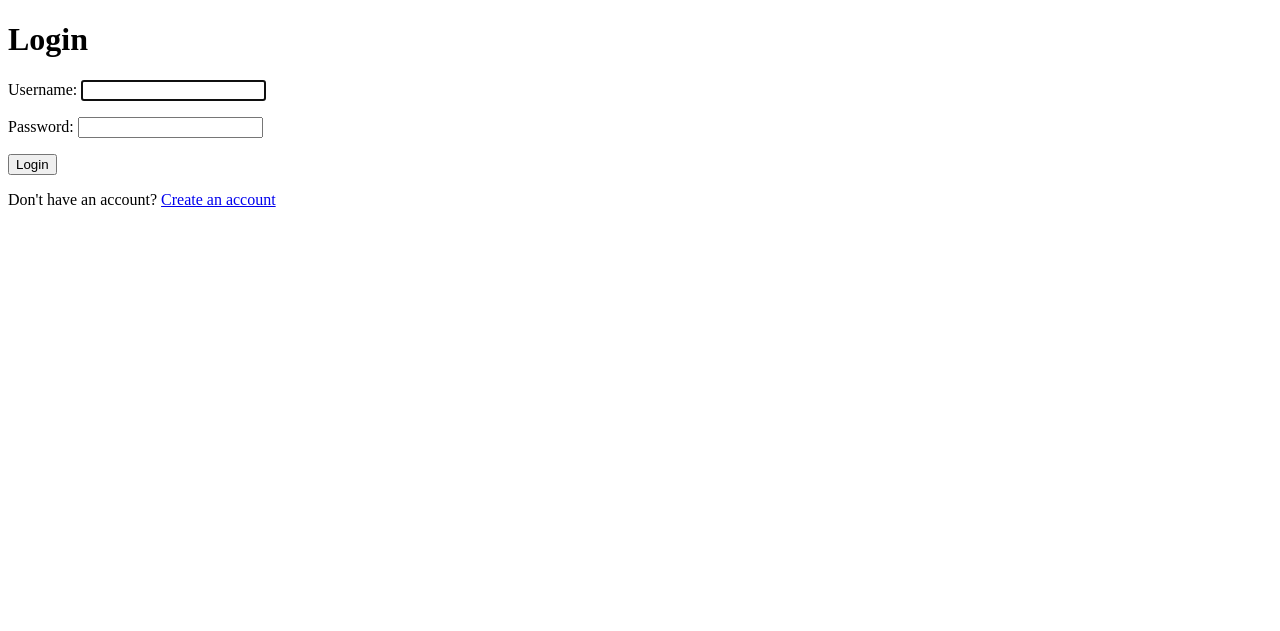
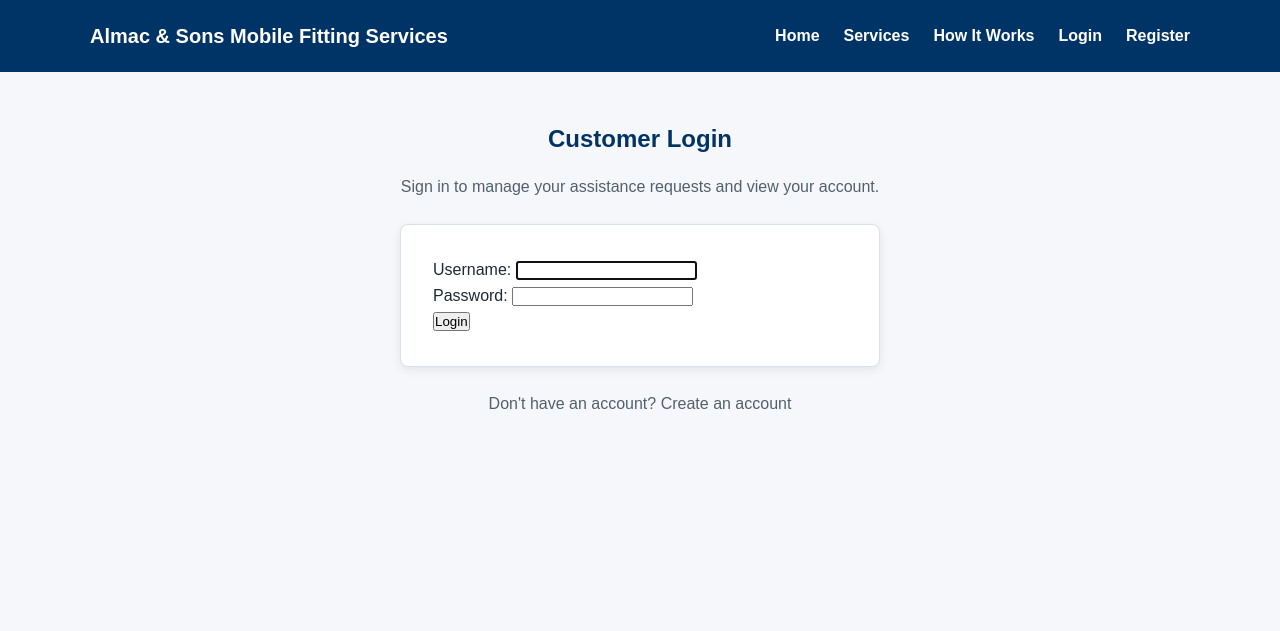
Before and after one commit to Reme65/almac-and-sons-mobile-fitting-services, a Django app: page /accounts/login/ in a window 1280 px wide. Shown: the top 631 px of the page. Run offline with Django 5.2, Linux system fonts and the light colour scheme.

Commit message:
Improve customer login styling and simplify service navigation

```diff
--- a/accounts/templates/accounts/login.html
+++ b/accounts/templates/accounts/login.html
@@ -1,13 +1,70 @@
 <!DOCTYPE html>
 <html lang="en">
+{% load static %}
 <head>
     <meta charset="UTF-8">
-    <title>Login | Almac & Sons</title>
+    <meta name="viewport" content="width=device-width, initial-scale=1.0">
+
+    <title>Login | Almac & Sons Mobile Fitting Services</title>
+
+    <link rel="stylesheet" href="{% static 'css/styles.css' %}">
+    <link rel="icon" type="image/png" href="{% static 'images/favicon-32x32.png' %}">
 </head>
-<body>
-    <h1>Login</h1>
+<body id="top">
 
-    <form method="post">
+    <header class="site-header">
+        <nav class="navbar" aria-label="Main navigation">
+
+            <a href="{% url 'home' %}" class="site-brand">
+                Almac & Sons Mobile Fitting Services
+            </a>
+
+            <input
+                type="checkbox"
+                id="menu-checkbox"
+                class="menu-checkbox"
+            >
+
+            <label for="menu-checkbox" class="menu-toggle">
+                ☰
+            </label>
+
+            <ul class="nav-links">
+                <li>
+                    <a href="{% url 'home' %}">Home</a>
+                </li>
+                <li>
+                    <a href="{% url 'services' %}">Services</a>
+                </li>
+                <li>
+                    <a href="{% url 'home' %}#how-it-works">
+                        How It Works
+                    </a>
+                </li>
+                <li>
+                    <a href="{% url 'login' %}" aria-current="page">
+                        Login
+                    </a>
+                </li>
+                <li>
+                    <a href="{% url 'register' %}">Register</a>
+                </li>
+            </ul>
+
+        </nav>
+    </header>
+
+    <main>
+    <section class="login-section">
+        <div class="login-container">
+
+            <h1>Customer Login</h1>
+            <p>
+                Sign in to manage your assistance requests
+                and view your account.
+            </p>
+
+            <form method="post" class="assistance-form">
     {% csrf_token %}
 
     {% if request.GET.next %}
@@ -22,11 +79,17 @@
 
     <button type="submit">Login</button>
             </form>
+
             <p>
                 Don't have an account?
                 <a href="{% url 'register' %}?next={{ request.GET.next|urlencode }}">
                     Create an account
                 </a>
             </p>
+
+        </div>
+    </section>
+    </main>
+
 </body>
 </html>
--- a/static/css/styles.css
+++ b/static/css/styles.css
@@ -1170,6 +1170,37 @@ a {
 }
 
 /* ========================================
+   Customer Login Page
+======================================== */
+
+.login-section {
+    padding: 3rem 1rem;
+    min-height: 70vh;
+    background-color: #f5f7fa;
+}
+
+.login-container {
+    max-width: 480px;
+    margin: 0 auto;
+}
+
+.login-container h1 {
+    color: #003366;
+    text-align: center;
+    margin-bottom: 1rem;
+}
+
+.login-container > p {
+    text-align: center;
+    color: #52606d;
+    margin-bottom: 1.5rem;
+}
+
+.login-container .assistance-form {
+    margin-bottom: 1.5rem;
+}
+
+/* ========================================
    Tablet
 ======================================== */
 
--- a/templates/services.html
+++ b/templates/services.html
@@ -83,10 +83,13 @@
                 <a class="button button-primary" href="#">
                     Request Assistance
                 </a>
+                {% comment %}
+                Future link to Almac & Sons Garage booking system.
 
                 <a class="button button-secondary" href="#">
                     Book a Service
                 </a>
+                {% endcomment %}
             </div>
         </div>
     </section>
```
Also changed, not shown: templates/index.html (+6 -1 lines). Lines whose indentation alone changed are shown as unchanged.
